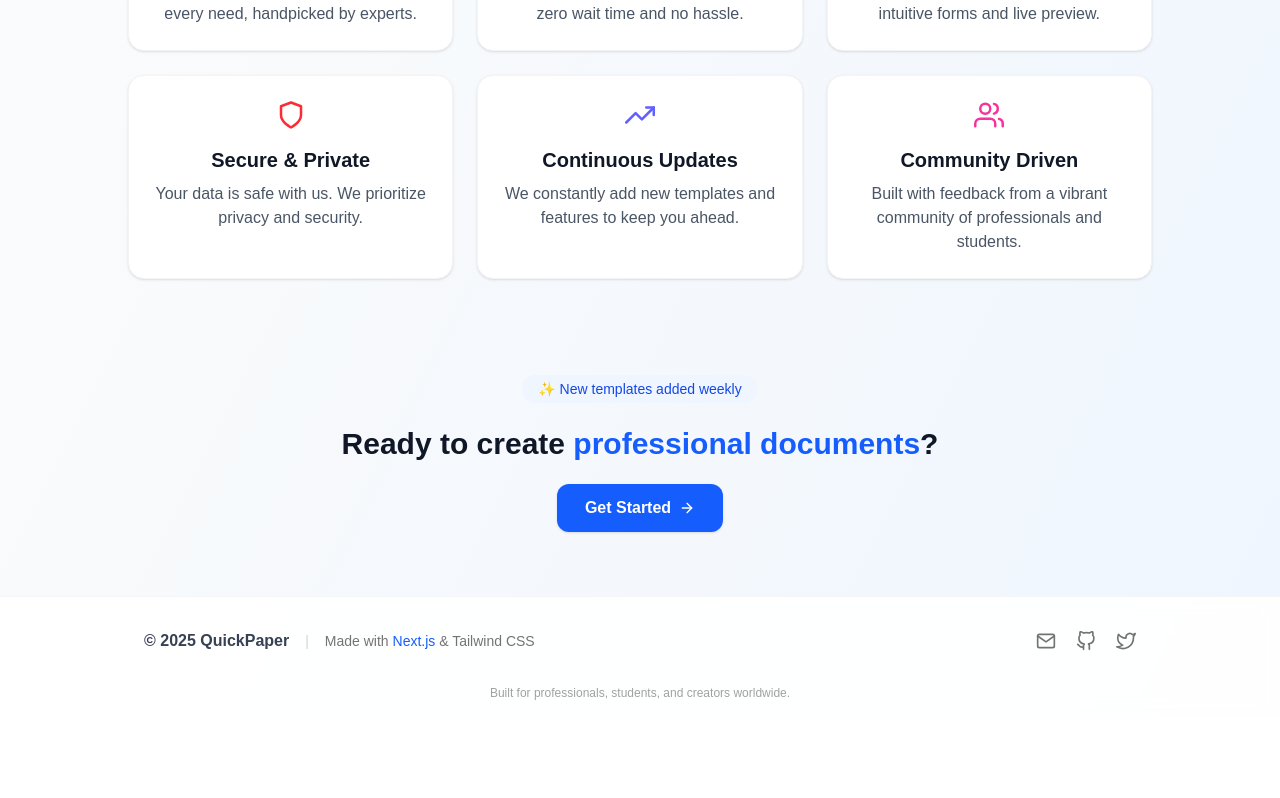
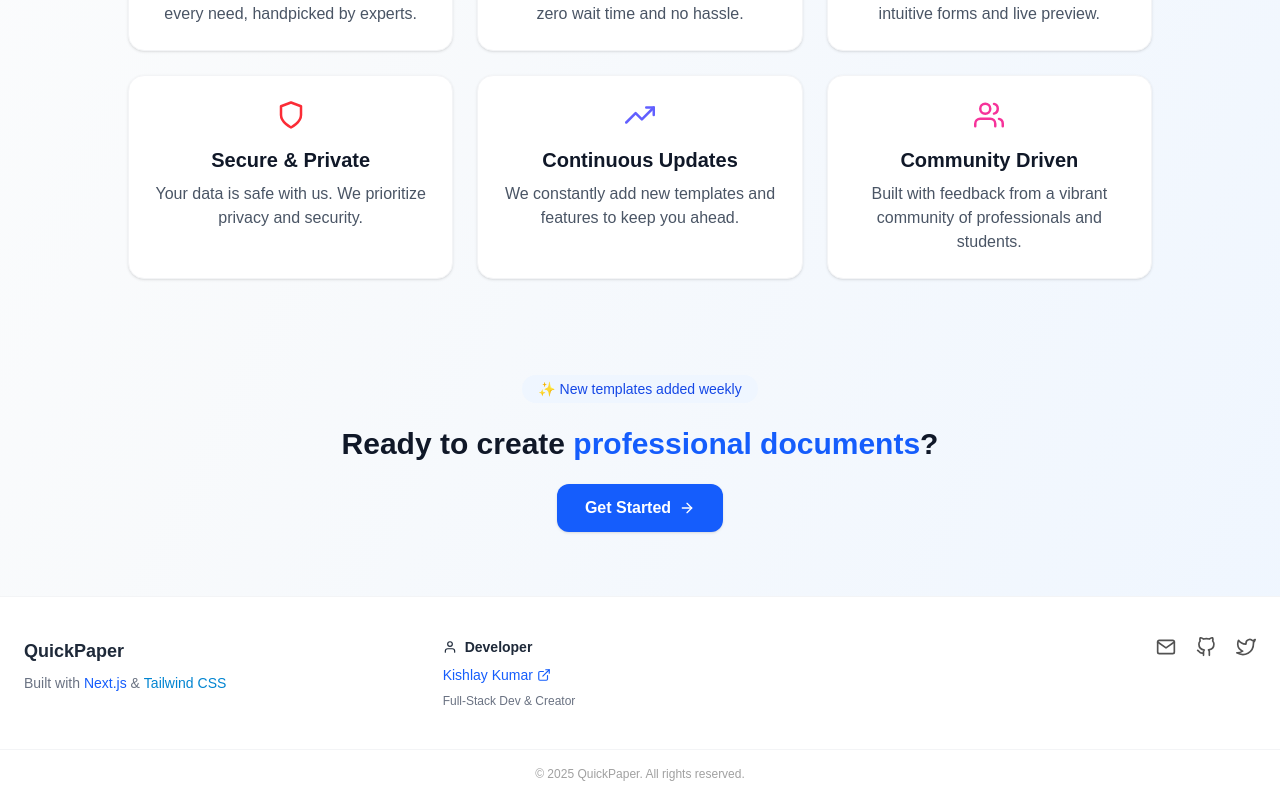
Before and after one commit to aditiappemane/QuickPaper, a Next.js app: page / in a window 1280 px wide. Shown: the part 1871-2669 px from the top of the page. Before the commit the page ends 2588 px from the top, so only its background shows below. Built offline with nearby package versions, Linux system fonts and the light colour scheme.

Commit message:
Updated the footer.tsx

```diff
--- a/src/app/[templateId]/page.tsx
+++ b/src/app/[templateId]/page.tsx
@@ -3,7 +3,7 @@ import { useState, useMemo } from "react";
 import { notFound, useParams } from "next/navigation";
 import { templates } from "@/app/templates";
 import Header from "@/components/Header";
-import Footer from "@/components/Footer";
+// import Footer from "@/components/Footer";
 import FormRenderer from "@/components/FormRenderer";
 import PDFExporter from "@/components/PDFExporter";
 import Template from "../Template";
@@ -193,7 +193,7 @@ export default function TemplatePage() {
           </div>
         </motion.div>
       </Template>
-      <Footer />
+      {/* <Footer /> */}
     </div>
   );
 }
--- a/src/components/Footer.tsx
+++ b/src/components/Footer.tsx
@@ -1,6 +1,13 @@
+"use client";
 import { motion } from "framer-motion";
 import Link from "next/link";
-import { FiGithub, FiMail, FiTwitter } from "react-icons/fi";
+import {
+  FiGithub,
+  FiMail,
+  FiTwitter,
+  FiUser,
+  FiExternalLink,
+} from "react-icons/fi";
 
 export default function Footer() {
   return (
@@ -8,24 +15,38 @@ export default function Footer() {
       initial={{ y: 24, opacity: 0 }}
       animate={{ y: 0, opacity: 1 }}
       transition={{ duration: 0.5, ease: "easeOut" }}
-      className="w-full border-t border-neutral-100 bg-white/90 backdrop-blur"
+      className="w-full border-t border-gray-100 bg-white backdrop-blur-lg"
     >
-      <div className="max-w-5xl mx-auto px-4 py-8 flex flex-col md:flex-row items-center justify-between gap-6 text-sm text-neutral-500">
-        <div className="flex flex-col md:flex-row md:items-center gap-2">
-          <span className="font-semibold text-gray-700 text-base">
-            © {new Date().getFullYear()} QuickPaper
-          </span>
-          <span className="hidden md:inline mx-2 text-neutral-300">|</span>
-          <span>
-            Made with <span className="text-blue-600 font-medium">Next.js</span>{" "}
-            & Tailwind CSS
-          </span>
+      <div className="max-w-7xl mx-auto px-6 py-10 grid grid-cols-1 md:grid-cols-2 lg:grid-cols-3 gap-6 text-sm text-neutral-600">
+        <div className="space-y-2">
+          <h3 className="font-semibold text-lg text-gray-800">QuickPaper</h3>
+          <p className="text-gray-500">
+            Built with{" "}
+            <span className="text-blue-600 font-medium">Next.js</span> &{" "}
+            <span className="text-sky-600 font-medium">Tailwind CSS</span>
+          </p>
         </div>
-        <div className="flex items-center gap-5">
+
+        <div className="space-y-2">
+          <h4 className="font-semibold text-gray-800 flex items-center gap-2">
+            <FiUser /> Developer
+          </h4>
+          <Link
+            href="https://kishlaykumar.onrender.com"
+            target="_blank"
+            rel="noopener noreferrer"
+            className="inline-flex items-center gap-1 text-blue-600 hover:underline font-medium"
+          >
+            Kishlay Kumar <FiExternalLink size={14} />
+          </Link>
+          <p className="text-gray-500 text-xs">Full-Stack Dev & Creator</p>
+        </div>
+
+        <div className="flex items-start md:justify-end gap-5">
           <Link
             href="mailto:kkishlay502@gmail.com"
-            aria-label="Contact Email"
             className="hover:text-blue-600 transition-colors"
+            aria-label="Email"
           >
             <FiMail size={20} />
           </Link>
@@ -33,8 +54,8 @@ export default function Footer() {
             href="https://github.com/innovatewithkishlay"
             target="_blank"
             rel="noopener noreferrer"
+            className="hover:text-blue-600 transition-colors"
             aria-label="GitHub"
-            className="hover:text-blue-600 transition-colors"
           >
             <FiGithub size={20} />
           </Link>
@@ -42,15 +63,16 @@ export default function Footer() {
             href="https://x.com/kishlay_012"
             target="_blank"
             rel="noopener noreferrer"
+            className="hover:text-blue-600 transition-colors"
             aria-label="Twitter"
-            className="hover:text-blue-600 transition-colors"
           >
             <FiTwitter size={20} />
           </Link>
         </div>
       </div>
-      <div className="w-full text-center text-xs text-neutral-400 pb-4">
-        Built for professionals, students, and creators worldwide.
+
+      <div className="text-center text-xs text-neutral-400 py-4 border-t border-gray-100">
+        © {new Date().getFullYear()} QuickPaper. All rights reserved.
       </div>
     </motion.footer>
   );
```
